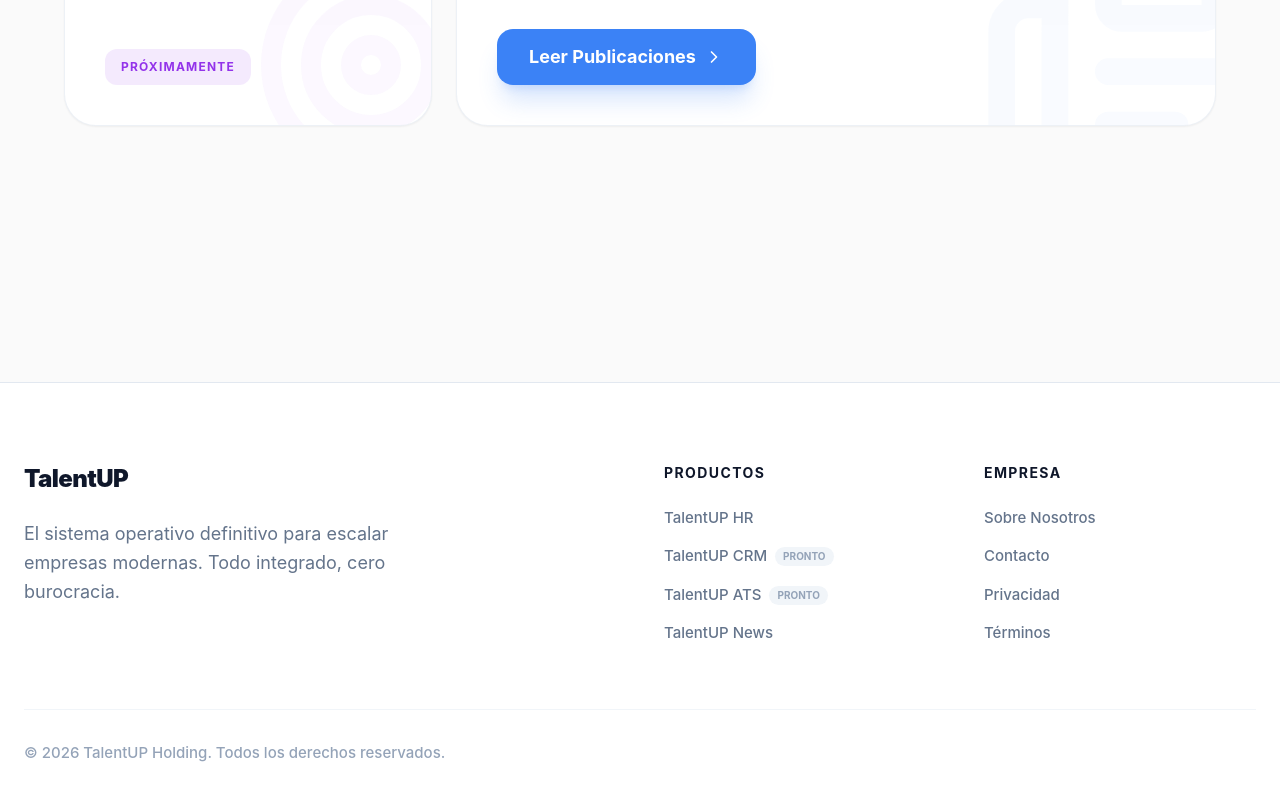
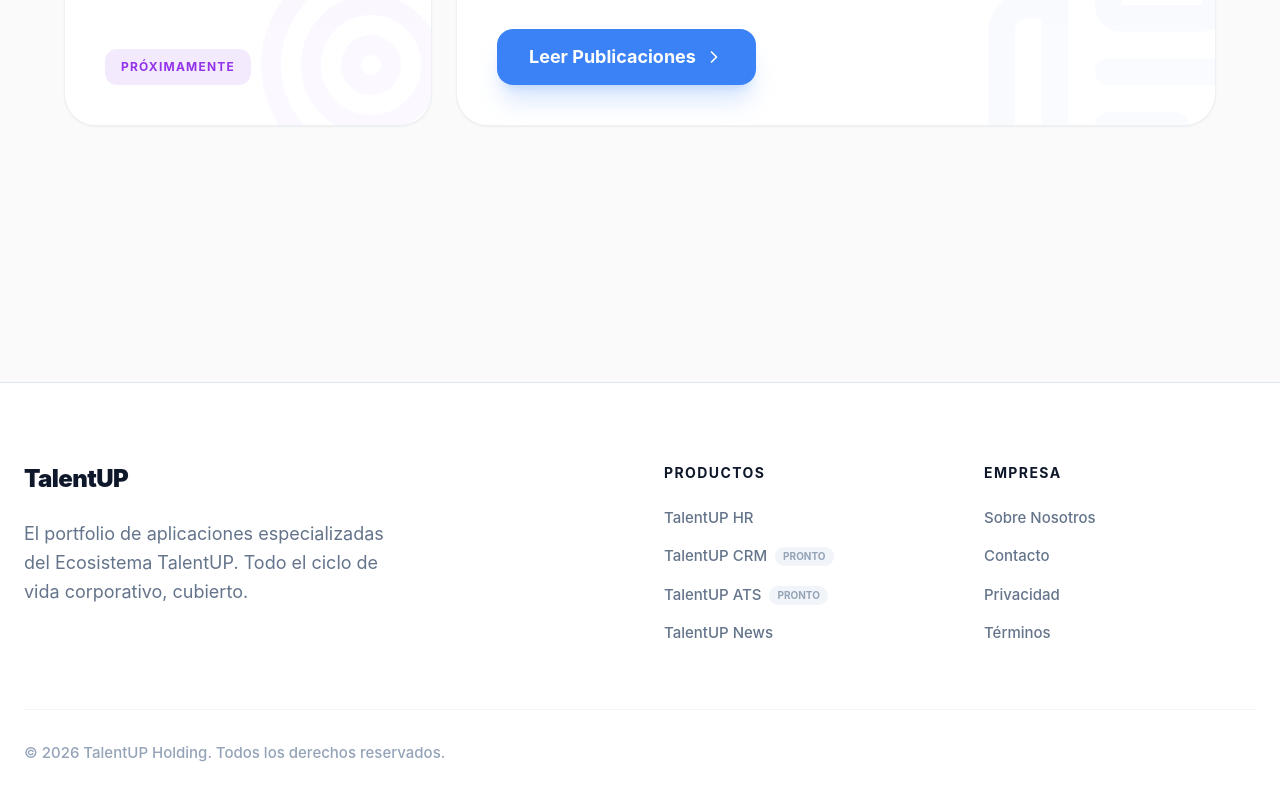
Before and after one commit to jordialbarracin/TalentUP-Holding, a React (Vite) app: page / in a window 1280 px wide. Shown: the part 1628-2428 px from the top of the page. Built offline with nearby package versions, Linux system fonts and the light colour scheme.

Commit message:
UI: Standardize AppSwitcher and Footer copy across ecosystem

```diff
--- a/src/App.jsx
+++ b/src/App.jsx
@@ -159,7 +159,7 @@
                <div className="flex items-center gap-3 mb-6">
                  <Logo appName="" className="text-2xl" />
                </div>
-               <p className="text-slate-500 text-lg max-w-sm leading-relaxed">El sistema operativo definitivo para escalar empresas modernas. Todo integrado, cero burocracia.</p>
+               <p className="text-slate-500 text-lg max-w-sm leading-relaxed">El portfolio de aplicaciones especializadas del Ecosistema TalentUP. Todo el ciclo de vida corporativo, cubierto.</p>
              </div>
              <div>
                 <h4 className="font-bold text-slate-900 mb-6 text-sm uppercase tracking-widest">Productos</h4>
--- a/src/components/ui/AppSwitcher.jsx
+++ b/src/components/ui/AppSwitcher.jsx
@@ -14,7 +14,7 @@
       <div className="absolute top-full right-0 mt-3 w-72 bg-white/95 backdrop-blur-2xl border border-slate-200 shadow-2xl rounded-3xl p-3 opacity-0 invisible group-hover:opacity-100 group-hover:visible transition-all duration-300 translate-y-3 group-hover:translate-y-0 z-50">
 
         <a href="https://talent-up-holding.vercel.app" className="flex items-center gap-4 p-3 hover:bg-slate-50 rounded-2xl transition-all mb-2 border border-transparent hover:border-slate-100 hover:shadow-sm group/main">
-          <div className="w-12 h-12 rounded-xl bg-gradient-to-tr from-brand-500 via-hr to-news flex items-center justify-center text-white font-black text-xl shadow-md group-hover/main:scale-105 transition-transform">
+          <div className="w-12 h-12 rounded-xl bg-gradient-to-tr from-[#2563eb] via-[#ec4899] to-[#f59e0b] flex items-center justify-center text-white font-black text-xl shadow-md group-hover/main:scale-105 transition-transform">
             UP
           </div>
           <div>
```
